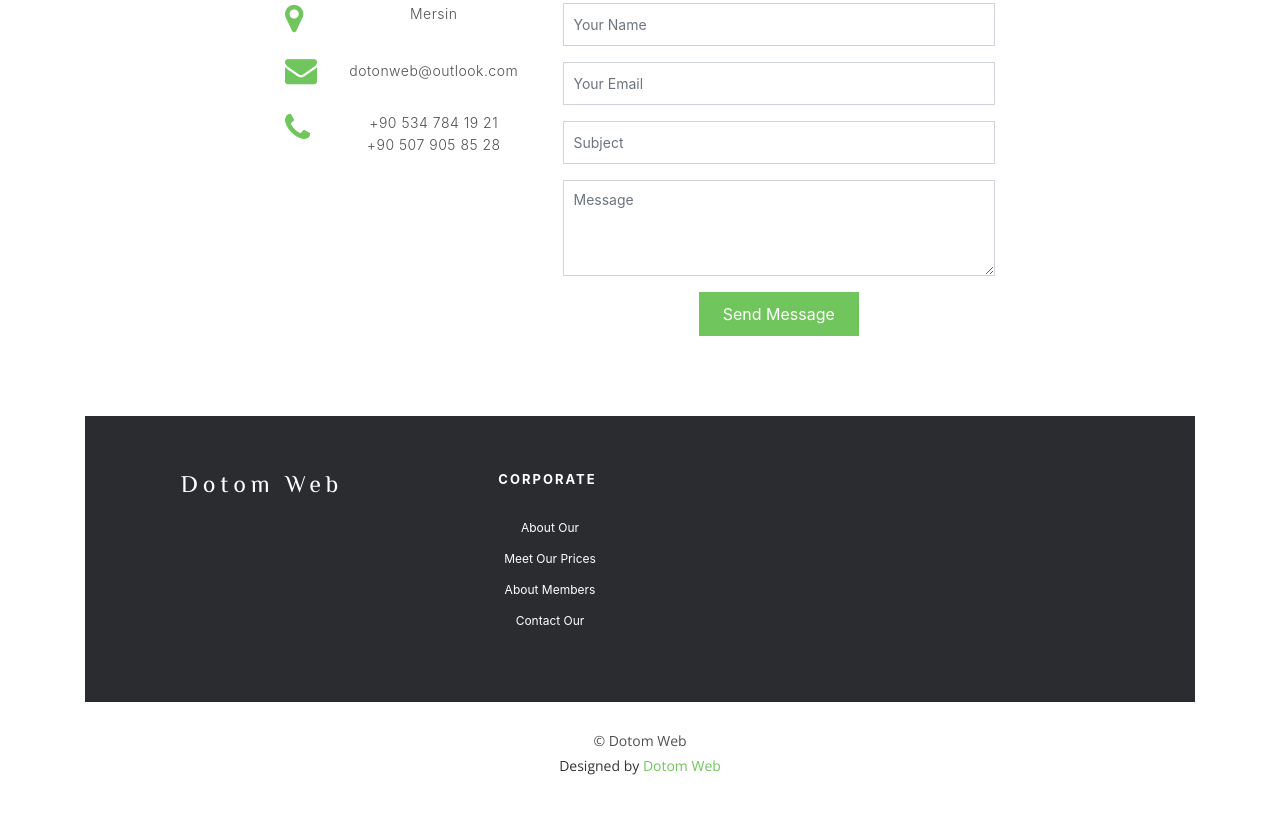
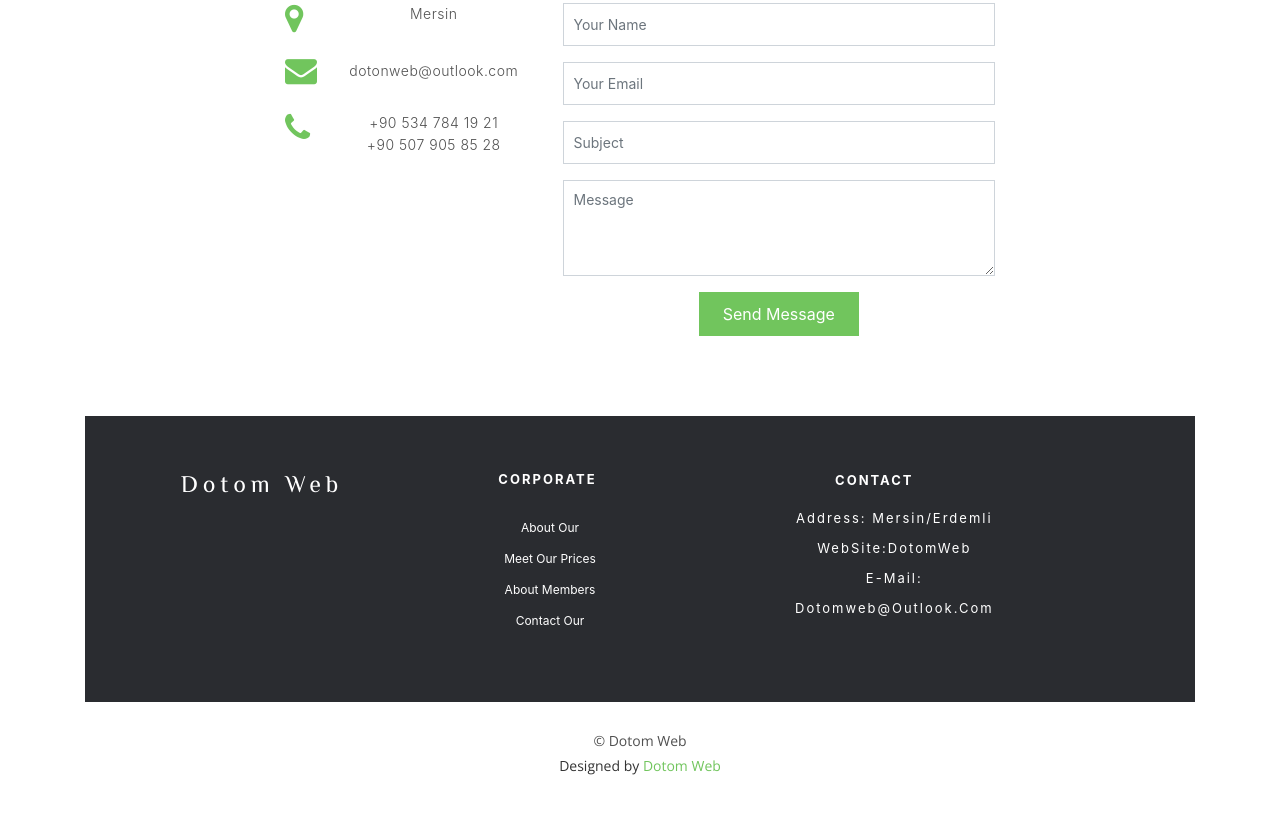
Before and after one commit to yceomer/firstwebsite, a plain HTML site: page index.html in a window 1280 px wide. Shown: the part 7004-7817 px from the top of the page. Drawn offline with nearby package versions, Linux system fonts and the light colour scheme.

Commit message:
lastupdare_2

```diff
--- a/css/style.css
+++ b/css/style.css
@@ -1317,6 +1317,26 @@ body.mobile-nav-active #mobile-nav-toggle i {
 /*--------------------------------------------------------------
 # Footer
 --------------------------------------------------------------*/
+.ranking-value{
+   position: absolute;
+   top: 1px;
+left: 300px;
+
+
+}
+.ranking-value li{
+          list-style: none;
+         color: white;
+         text-align: center;
+}
+.ranking-value h4{
+         color: white;
+         padding-bottom: 10px;
+
+
+
+}
+
 .footer {
   background: #2a2c30;
   padding-top: 50px;
--- a/index.html
+++ b/index.html
@@ -651,6 +651,16 @@
               <li><a href="#team">About Members</a></li>
               <li><a href="#contact">Contact Our</a></li>
             </ul>
+            <div class="ranking-value">
+            <h4>Contact</h4>
+            <ul>
+
+                     <li>Address: Mersin/Erdemli</li>
+                     <li>WebSite:DotomWeb</li>
+                     <li>E-Mail:</li>
+                     <li>dotomweb@outlook.com</li>
+            </ul>
+            </div>
 
 
           </div>
```
